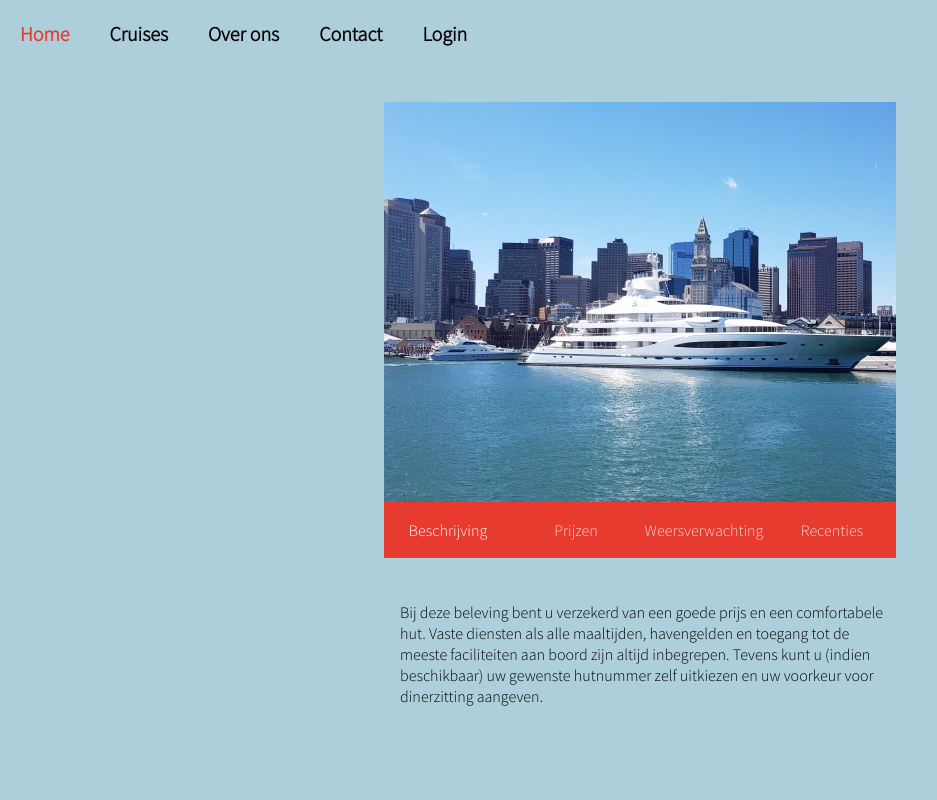
After one commit to Tobias-W-S/CRUDP4Project, a PHP site: page /leesmeer_cruises.php in a window 1280 px wide. The commit adds this page. Shown: the whole page, without its empty margins (0-937 px from the left). Run offline with PHP 8.4, Linux system fonts and the light colour scheme.

Commit message:
Cruises (#15)
* update cruises

* update index.php en cruises.php

* update cruises

* update cruises

```diff
--- a/css/styles.css
+++ b/css/styles.css
@@ -468,3 +468,114 @@ nav a:hover {
   font-weight: 600;
 }
 /*End about us css*/
+
+/*leesmeer_cruises.php*/
+.background_leesmeer {
+  display: flex;
+  align-items: center;
+  flex-direction: column;
+  width: 100%;
+  height: 100vh;
+  background-color: var(--donkerblauw);
+}
+
+.info_cruises {
+  margin-top: 8%;
+  width: 40%;
+  height: 50%;
+  background-image: url("../media/foto.jpg");
+  background-repeat: no-repeat;
+}
+
+.tab-wrap {
+  width: 40%;
+  margin-left: 20%;
+  position: relative;
+  display: flex;
+  top: 0px;
+  right: 10%;
+}
+
+input[type=radio][name=tabs] {
+  position: absolute;
+  z-index: -1;
+}
+input[type=radio][name=tabs]:checked + .tab-label-content label {
+  color: white;
+}
+input[type=radio][name=tabs]:checked + .tab-label-content .tab-content {
+  display: block;
+}
+input[type=radio][name=tabs]:nth-of-type(1):checked ~ .slide {
+  left: calc((100% / 4) * 0);
+}
+input[type=radio][name=tabs]:nth-of-type(2):checked ~ .slide {
+  left: calc((100% / 4) * 1);
+}
+input[type=radio][name=tabs]:nth-of-type(3):checked ~ .slide {
+  left: calc((100% / 4) * 2);
+}
+input[type=radio][name=tabs]:nth-of-type(4):checked ~ .slide {
+  left: calc((100% / 4) * 3);
+}
+input[type=radio][name=tabs]:first-of-type:checked ~ .slide {
+  left: 0;
+}
+
+label {
+  cursor: pointer;
+  color: rgba(255, 255, 255, 0.8);
+  background-color: var(--primary);
+  box-sizing: border-box;
+  display: inline-flex;
+  align-items: center;
+  justify-content: center;
+  text-align: center;
+  height: 56px;
+  transition: color 0.2s ease;
+  width: 100%;
+}
+
+.tab-label-content {
+  width: 100%;
+}
+.tab-label-content .tab-content {
+  position: absolute;
+  top: 100px;
+  left: 16px;
+  line-height: 130%;
+  display: none;
+}
+
+.follow {
+  width: 42px;
+  height: 42px;
+  border-radius: 50px;
+  background: var(--primary);
+  display: block;
+  margin: 300px auto 0;
+  white-space: nowrap;
+  padding: 13px;
+  box-sizing: border-box;
+  color: white;
+  transition: all 0.2s ease;
+  font-family: Roboto, sans-serif;
+  text-decoration: none;
+  box-shadow: 0 5px 6px 0 rgba(0, 0, 0, 0.2);
+}
+.follow i {
+  margin-right: 20px;
+  transition: margin-right 0.2s ease;
+}
+.follow:hover {
+  width: 134px;
+}
+.follow:hover i {
+  margin-right: 10px;
+}
+
+@media screen and (max-width: 800px) {
+  .follow {
+    margin: 400px auto 0;
+  }
+}
--- /dev/null
+++ b/leesmeer_cruises.php
@@ -0,0 +1,32 @@
+<?php
+    include("includes/nav.php")
+?>
+<div class="background_leesmeer">
+    <div class="info_cruises"></div>
+    <div class="tab-wrap">
+        <input type="radio" name="tabs" id="tab1" checked>
+        <div class="tab-label-content" id="tab1-content">
+          <label for="tab1">Beschrijving</label>
+          <div class="tab-content">Bij deze beleving bent u verzekerd van een goede prijs en een comfortabele hut. Vaste diensten als alle maaltijden, havengelden en toegang tot de meeste faciliteiten aan boord zijn altijd inbegrepen. Tevens kunt u (indien beschikbaar) uw gewenste hutnummer zelf uitkiezen en uw voorkeur voor dinerzitting aangeven.</div>
+        </div>
+
+        <input type="radio" name="tabs" id="tab2">
+        <div class="tab-label-content" id="tab2-content">
+          <label for="tab2">Prijzen</label>
+          <div class="tab-content">Lorem ipsum dolor sit amet consectetur adipisicing elit. Voluptatum laborum cumque maxime repudiandae obcaecati nisi suscipit sed voluptatem quaerat aliquid.</div>
+        </div>
+
+        <input type="radio" name="tabs" id="tab3">
+        <div class="tab-label-content" id="tab3-content">
+          <label for="tab3">Weersverwachting</label>
+          <div class="tab-content">Lorem ipsum dolor sit amet consectetur adipisicing elit. Provident inventore voluptate perspiciatis quas recusandae quam cupiditate non repellat ut reiciendis?</div>
+        </div>
+
+         <input type="radio" name="tabs" id="tab4">
+         <div class="tab-label-content" id="tab4-content">
+          <label for="tab4">Recenties</label>
+          <div class="tab-content">Lorem ipsum dolor sit, amet consectetur adipisicing elit. Dignissimos, veritatis deserunt. Dolores perferendis vel corrupti voluptas reprehenderit ut quaerat delectus.</div>
+</div>
+</div>
+</body>
+</html>
```
Also changed, not shown: cruises.php (+4 -4 lines), media/foto.jpg (added).
